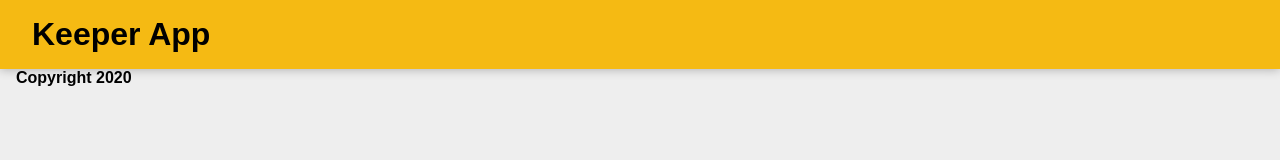
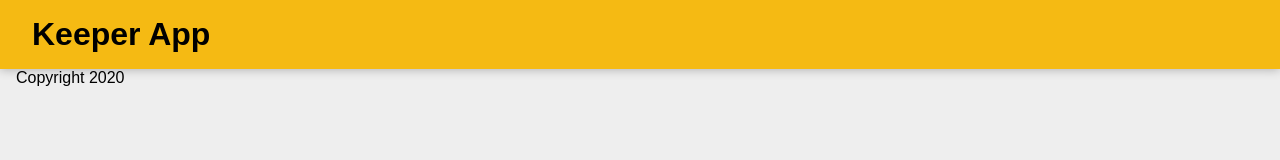
Before and after one commit to chadhindsight/keeper-app, a React (Create React App) app: page / in a window 1280 px wide. Shown: the top 160 px of the page. Built offline with nearby package versions, Linux system fonts and the light colour scheme; a web font is replaced by a local one.

Commit message:
Change footer text to be a paragraph instead of h4

```diff
--- a/src/components/Footer.jsx
+++ b/src/components/Footer.jsx
@@ -3,7 +3,7 @@ import React from 'react';
 const Footer = () => {
     return (
         <div>
-            <h4>Copyright {new Date().getFullYear()}</h4>
+            <p>Copyright {new Date().getFullYear()}</p>
         </div>
     );
 };
```
